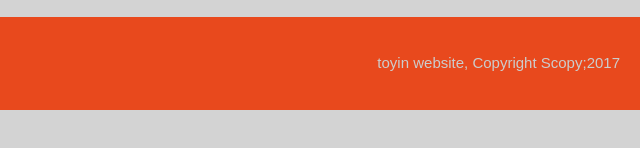
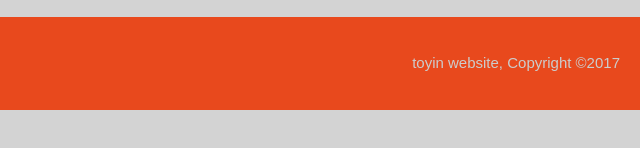
Before and after one commit to HassanToyin/toyin-website, a plain HTML site: page About.html in a window 1280 px wide. Shown: the part 456-604 px from the top of the page, 640-1280 px from the left. Drawn offline with Linux system fonts and the light colour scheme.

Commit message:
corrected

```diff
--- a/About.html
+++ b/About.html
@@ -52,7 +52,7 @@
     </section>
 
     <footer>
-        <p>toyin website, Copyright Scopy;2017</p>
+        <p>toyin website, Copyright &copy;2017</p>
     </footer>
 </body>
 </html>
```
Also changed, not shown: index.html (+1 -1 lines), service.html (+1 -1 lines).
